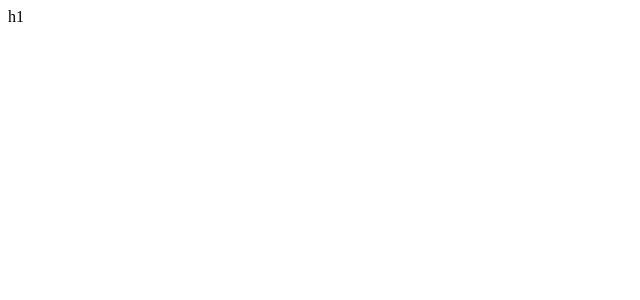
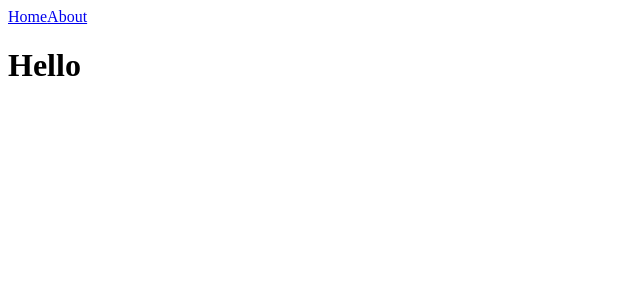
Before and after one commit to HWANBINYOO/Next, a Next.js app in the folder nextjs-intro/: page / in a window 1280 px wide. Shown: the top 300 px of the page, without its empty margins (0-640 px from the left). Built offline with nearby package versions, Linux system fonts and the light colour scheme.

Commit message:
Next.js Routing(Link)!

```diff
--- /dev/null
+++ b/nextjs-intro/components/Navbar.js
@@ -0,0 +1,16 @@
+import Link from "next/link";
+import { useRouter } from "next/router";
+
+export default function Navbar() {
+  const router = useRouter();
+  return (
+    <nav>
+      <Link href="/">
+        <a>Home</a>
+      </Link>
+      <Link href="/about">
+        <a>About</a>
+      </Link>
+    </nav>
+  );
+}
--- a/nextjs-intro/pages/index.js
+++ b/nextjs-intro/pages/index.js
@@ -1,3 +1,10 @@
+import Navbar from "../components/Navbar";
+
 export default function Home() {
-  return "h1";
+  return (
+    <div>
+      <Navbar />
+      <h1>Hello</h1>
+    </div>
+  );
 }
```
Also changed, not shown: nextjs-intro/pages/about.js (+8 -1 lines).
